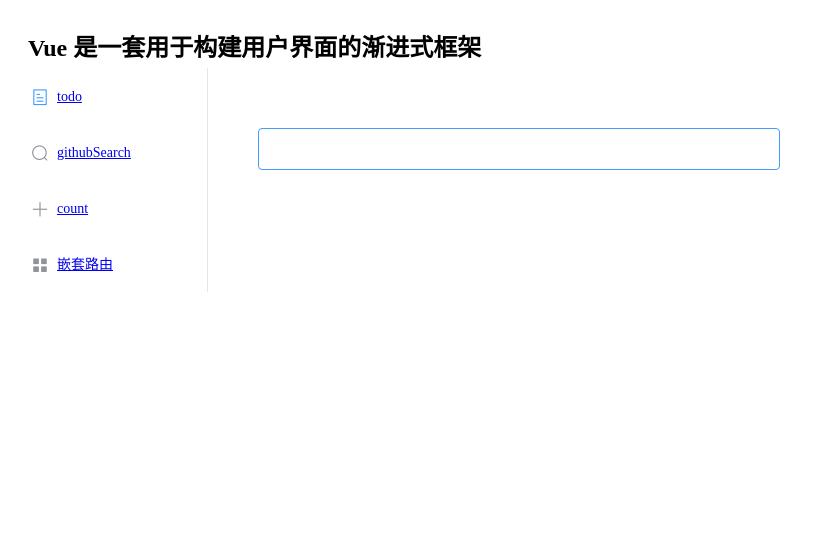
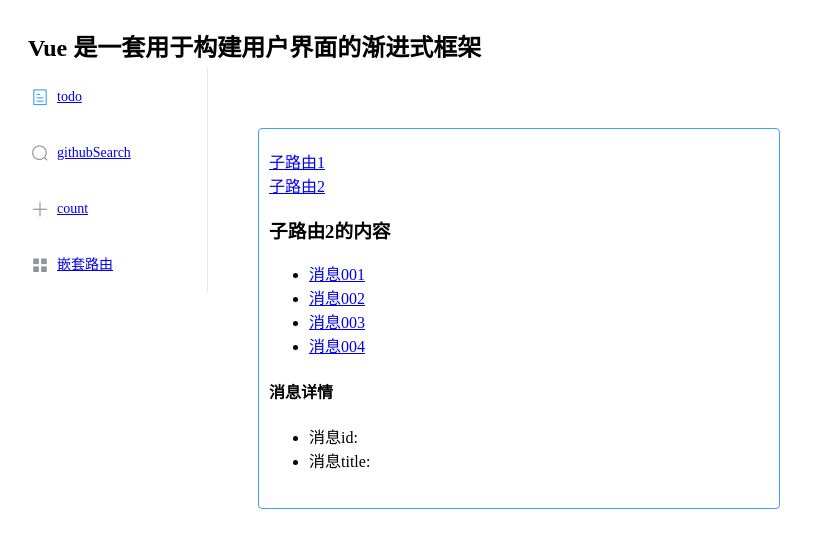
Before and after one commit to hxhwhu/hxhwhu.github.io, a Vue app: page /#/multiRoute/child2/detail in a window 1280 px wide. Before the commit this address led to /#/. Shown: the top 548 px of the page, without its empty margins (0-814 px from the left). Built offline with nearby package versions, Linux system fonts and the light colour scheme; what vue-resource would draw is missing.

Commit message:
[Vue2] 路由传参query

```diff
--- a/src/pages/MultiRoute/ChildrenRoute2.vue
+++ b/src/pages/MultiRoute/ChildrenRoute2.vue
@@ -1,11 +1,40 @@
 <template>
   <div>
     <h3>子路由2的内容</h3>
+    <ul>
+      <li v-for="info in infos" :key="info.id">
+        <!-- 1.路由传参query的字符串写法 -->
+        <!-- <router-link :to="`/multiRoute/child2/detail?id=${info.id}&title=${info.title}`">
+          {{ info.title }}
+        </router-link> -->
+        <!-- 2.路由传参query的对象写法 -->
+        <router-link :to="{
+          path: '/multiRoute/child2/detail',
+          query: {
+            id: info.id,
+            title: info.title
+          }
+        }">
+          {{ info.title }}
+        </router-link>
+      </li>
+    </ul>
+    <router-view></router-view>
   </div>
 </template>
 
 <script>
   export default {
-    name: 'ChildrenRoute2'
+    name: 'ChildrenRoute2',
+    data() {
+      return {
+        infos: [
+          { id: '001', title: '消息001' },
+          { id: '002', title: '消息002' },
+          { id: '003', title: '消息003' },
+          { id: '004', title: '消息004' }
+        ]
+      };
+    }
   };
 </script>
--- /dev/null
+++ b/src/pages/MultiRoute/InfoDetail.vue
@@ -0,0 +1,18 @@
+<template>
+  <div>
+    <h4>消息详情</h4>
+    <ul>
+      <li>消息id: {{ $route.query.id }}</li>
+      <li>消息title: {{ $route.query.title }}</li>
+    </ul>
+  </div>
+</template>
+
+<script>
+  export default {
+    name: 'InfoDetail',
+    mounted() {
+      console.log(this.$route);
+    }
+  };
+</script>
```
Also changed, not shown: src/router/index.js (+6 -1 lines).
